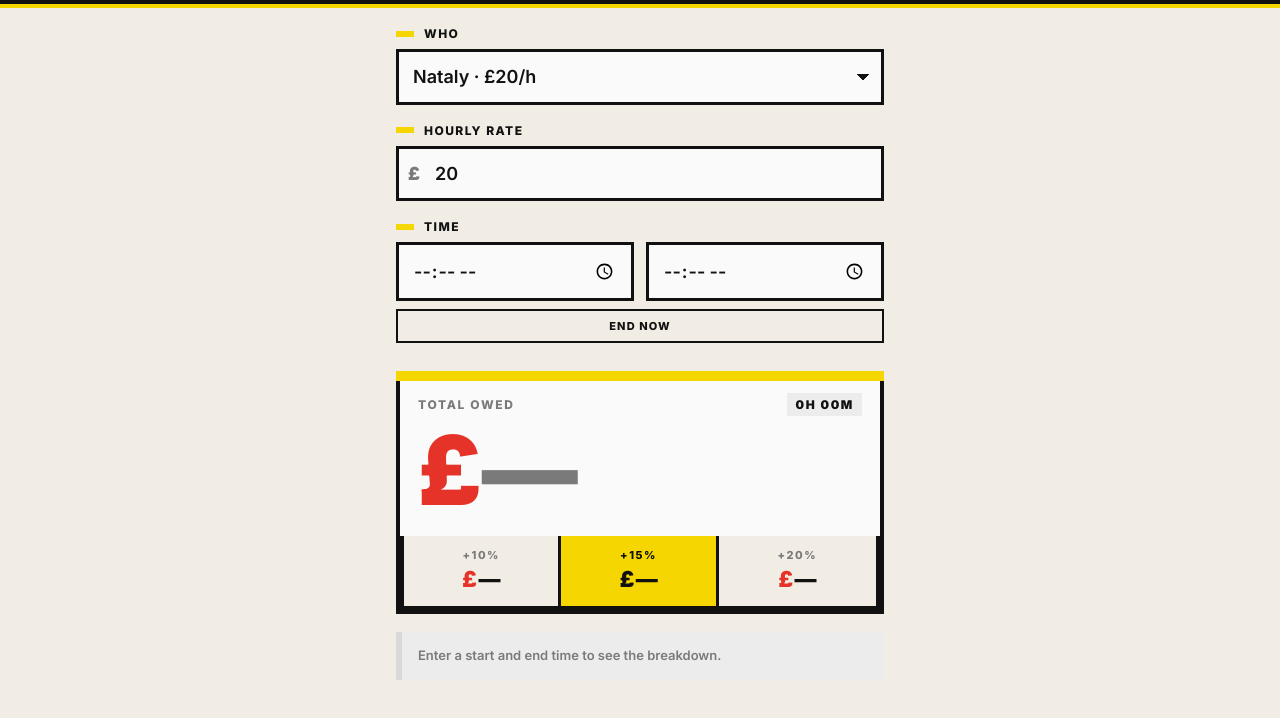
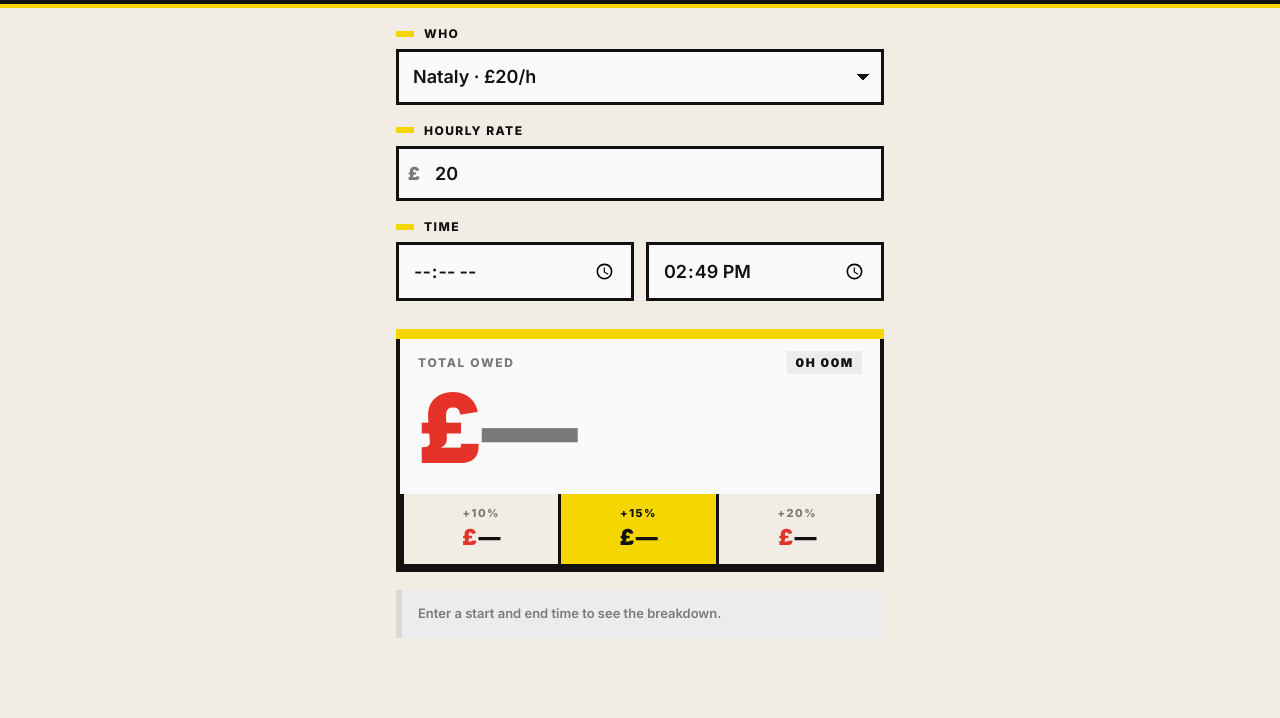
Before and after one commit to maksimf/how-much, a plain HTML site: page index.html in a window 1280 px wide. Shown: the part 64-782 px from the top of the page. Drawn offline with Linux system fonts and the light colour scheme.

Commit message:
Default end-time to now, drop redundant button

```diff
--- a/index.html
+++ b/index.html
@@ -285,24 +285,6 @@
         color: var(--black);
       }
 
-      .now-btn {
-        margin-top: 8px;
-        background: transparent;
-        border: 2px solid var(--black);
-        color: var(--black);
-        font-weight: 800;
-        letter-spacing: 0.1em;
-        text-transform: uppercase;
-        font-size: 11px;
-        padding: 8px 12px;
-        width: 100%;
-      }
-
-      .now-btn:hover {
-        background: var(--black);
-        color: var(--paper);
-      }
-
       /* ---------- Total ---------- */
       .total-card {
         margin-top: 28px;
@@ -516,7 +498,6 @@
           <input class="input" id="start" type="time" aria-label="Start time" />
           <input class="input" id="end" type="time" aria-label="End time" />
         </div>
-        <button type="button" class="now-btn" id="now-btn">End now</button>
       </div>
 
       <section class="total-card" aria-live="polite">
@@ -631,10 +612,9 @@
           return `${hh}:${mm}`;
         }
 
-        document.getElementById("now-btn").addEventListener("click", () => {
-          endInput.value = nowAsTimeString();
-          recompute();
-        });
+        // Default end-time to "now" on page load. Recomputed by the
+        // change/input listeners further down once the user edits it.
+        endInput.value = nowAsTimeString();
 
         // ---------- Compute ----------
         const totalNumEl = document.getElementById("total-num");
```
